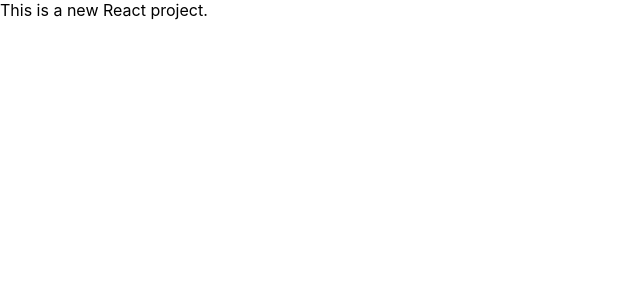
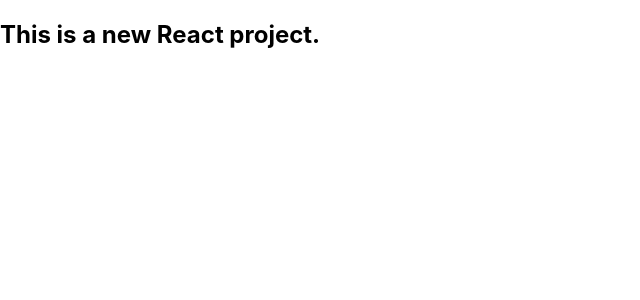
Before and after one commit to hy-atoz/git-playground, a React (Create React App) app: page / in a window 1280 px wide. Shown: the top 300 px of the page, without its empty margins (0-640 px from the left). Built offline with nearby package versions, Linux system fonts and the light colour scheme.

Commit message:
wrap text with h2

```diff
--- a/src/App.js
+++ b/src/App.js
@@ -3,7 +3,7 @@
 function App() {
   return (
     <div>
-      This is a new React project.
+      <h2>This is a new React project.</h2>
     </div>
   );
 }
```
